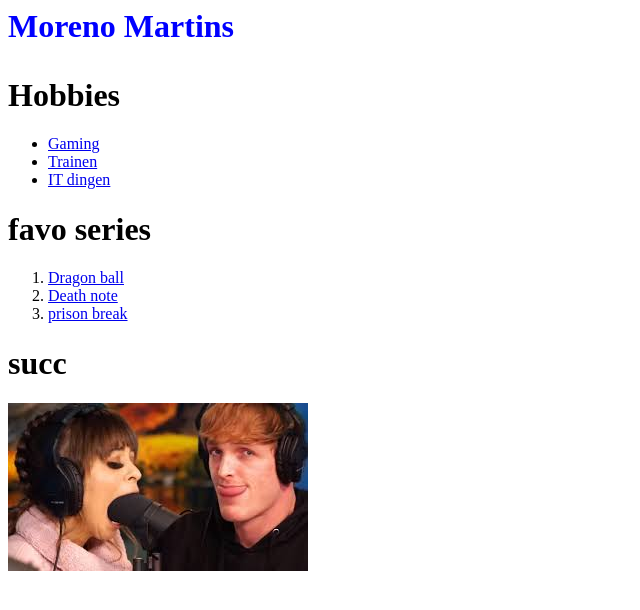
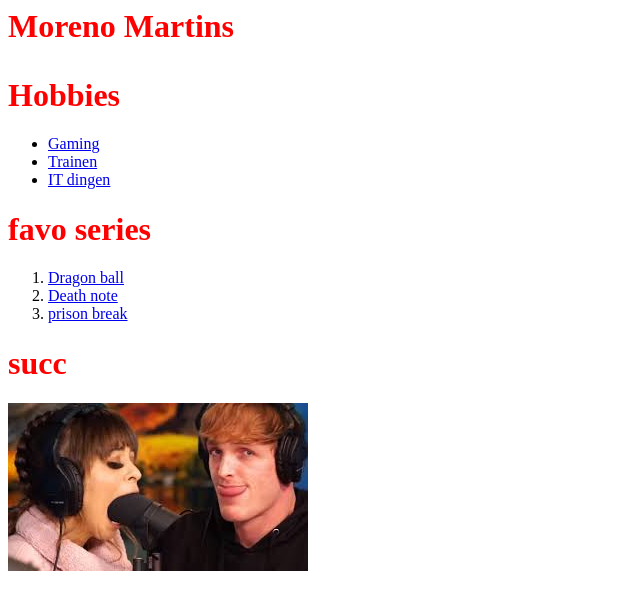
Before and after one commit to EngagingTerror/Mijn-eigen-stijl-470a0153, a plain HTML site: page index.html in a window 1280 px wide. Shown: the whole page, without its empty margins (0-640 px from the left). Drawn offline with Linux system fonts and the light colour scheme.

Commit message:
met style

```diff
--- a/index.html
+++ b/index.html
@@ -1,10 +1,11 @@
 <html>
   <head>
     <title>GodHub</title>
+    <link rel="stylesheet" href="style.css">
   </head>
   <body>
 
-<h1><p style="color: blue">Moreno Martins</p></h1>
+<h1><p>Moreno Martins</p></h1>
 
     <h1>Hobbies</h1>
   	<ul>
--- /dev/null
+++ b/style.css
@@ -0,0 +1,3 @@
+h1 {
+    color: red;
+}
```
